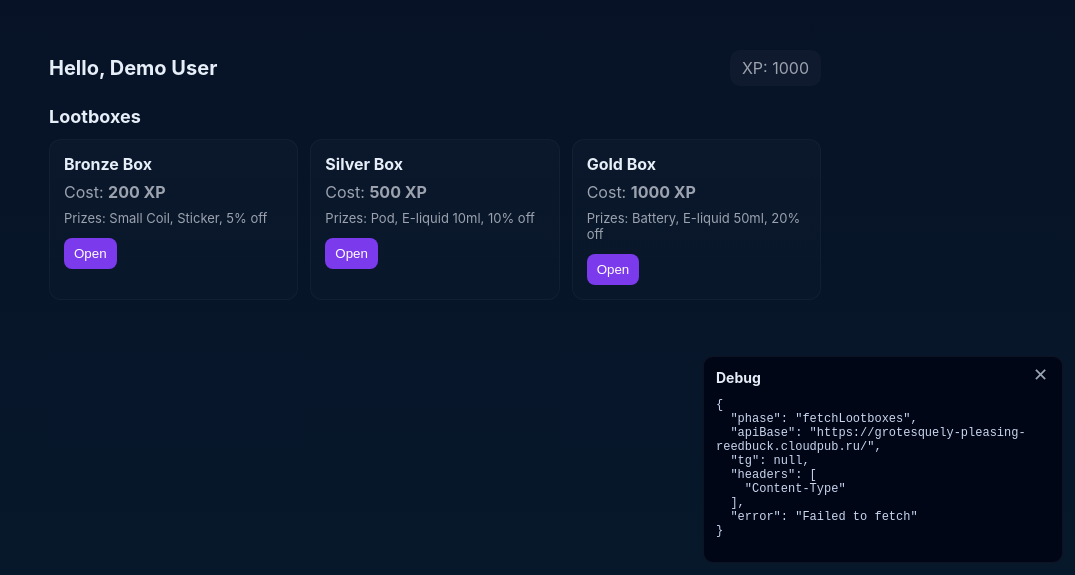
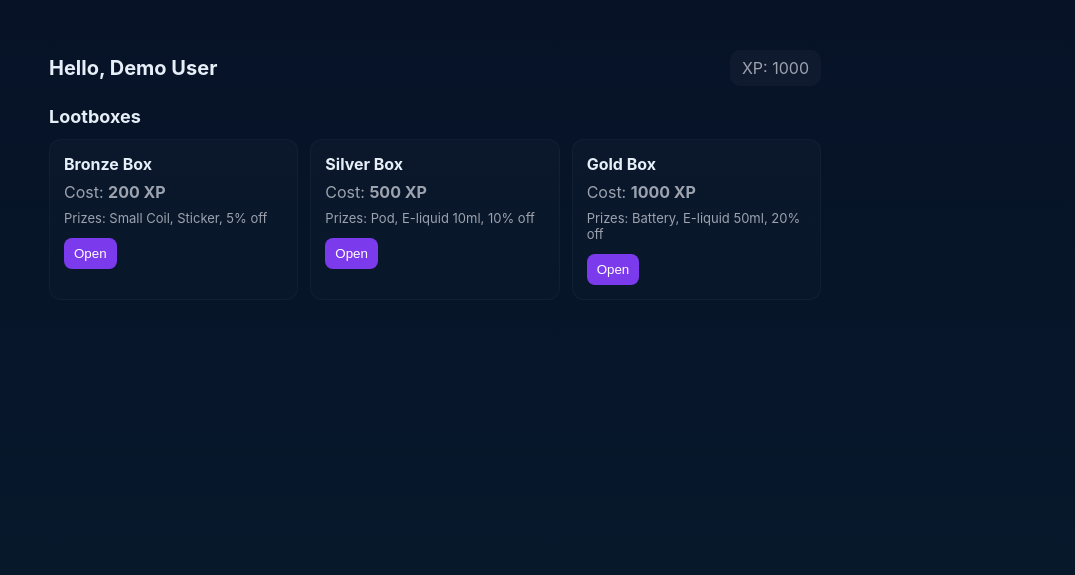
Before and after one commit to Reuphirium88/VapeRoulette2.0, a plain HTML site: page index.html in a window 1280 px wide. Shown: the part 225-800 px from the top of the page, without its empty margins (205-1280 px from the left). Drawn offline with Linux system fonts and the light colour scheme; no server answers.

Commit message:
фвв
фвв

```diff
--- a/app.js
+++ b/app.js
@@ -50,20 +50,6 @@ function showToast(text, ms = 3500) {
   setTimeout(() => t.hidden = true, ms);
 }
 
-function showDebug(obj) {
-  try {
-    const panel = document.getElementById('debug-panel');
-    const content = document.getElementById('debug-content');
-    if (!panel || !content) return;
-    content.textContent = typeof obj === 'string' ? obj : JSON.stringify(obj, null, 2);
-    panel.hidden = false;
-  } catch (e) { console.error(e); }
-}
-
-function hideDebug() {
-  const panel = document.getElementById('debug-panel');
-  if (panel) panel.hidden = true;
-}
 
 const API_BASE = window.API_BASE_URL || 'https://grotesquely-pleasing-reedbuck.cloudpub.ru/';
 
@@ -93,8 +79,8 @@ async function fetchUser() {
     return data;
   } catch (err) {
     console.error('fetchUser error', err);
-    // show richer debug inside the WebApp because console may be unavailable
-    showDebug({ phase: 'fetchUser', apiBase: API_BASE, tg: safeTgInfo(), headers: Object.keys(getAuthHeaders()), error: (err && err.message) || String(err) });
+  // (debug panel removed) log error to console
+  console.debug('fetchUser debug:', { phase: 'fetchUser', apiBase: API_BASE, tg: safeTgInfo(), headers: Object.keys(getAuthHeaders()), error: (err && err.message) || String(err) });
     // Fallback: if Telegram WebApp is available, try construct user from tg.initDataUnsafe.user
     if (tg) {
       try {
@@ -142,7 +128,7 @@ async function fetchLootboxes() {
     return data;
   } catch (err) {
     console.error('fetchLootboxes error', err);
-    showDebug({ phase: 'fetchLootboxes', apiBase: API_BASE, tg: safeTgInfo(), headers: Object.keys(getAuthHeaders()), error: (err && err.message) || String(err) });
+  console.debug('fetchLootboxes debug:', { phase: 'fetchLootboxes', apiBase: API_BASE, tg: safeTgInfo(), headers: Object.keys(getAuthHeaders()), error: (err && err.message) || String(err) });
     // Always fallback to demo boxes when API fails so the UI remains usable inside Telegram
     showToast('Could not load lootboxes — showing demo boxes');
     return [
@@ -318,7 +304,5 @@ window._miniapp = { fetchUser, fetchLootboxes, openLootbox };
     // close when clicking on the overlay (outside the modal card)
     if (e.target === modal) hideModal();
   });
-  // debug panel close
-  const debugClose = document.getElementById('debug-close');
-  if (debugClose) debugClose.addEventListener('click', hideDebug);
+  // debug panel removed
 })();
--- a/index.html
+++ b/index.html
@@ -31,12 +31,7 @@
       </div>
     </div>
 
-    <!-- Debug panel (hidden by default) -->
-    <div id="debug-panel" class="debug-panel" hidden>
-      <button id="debug-close" class="debug-close">✕</button>
-      <h4>Debug</h4>
-      <pre id="debug-content" class="debug-content"></pre>
-    </div>
+    <!-- Debug panel removed for production -->
 
   </main>
 
--- a/styles.css
+++ b/styles.css
@@ -27,4 +27,4 @@ body{margin:0;font-family:Inter,Segoe UI,Helvetica,Arial,sans-serif;background:l
 .debug-panel h4{margin:0 0 8px;font-size:14px}
 .debug-content{font-size:12px;color:#c9d7ef;white-space:pre-wrap}
 .debug-close{position:absolute;right:8px;top:6px;background:transparent;border:none;color:#9aa6b2;font-size:18px;cursor:pointer}
-.debug-panel[hidden]{display:none}
+/* debug panel removed */
```
